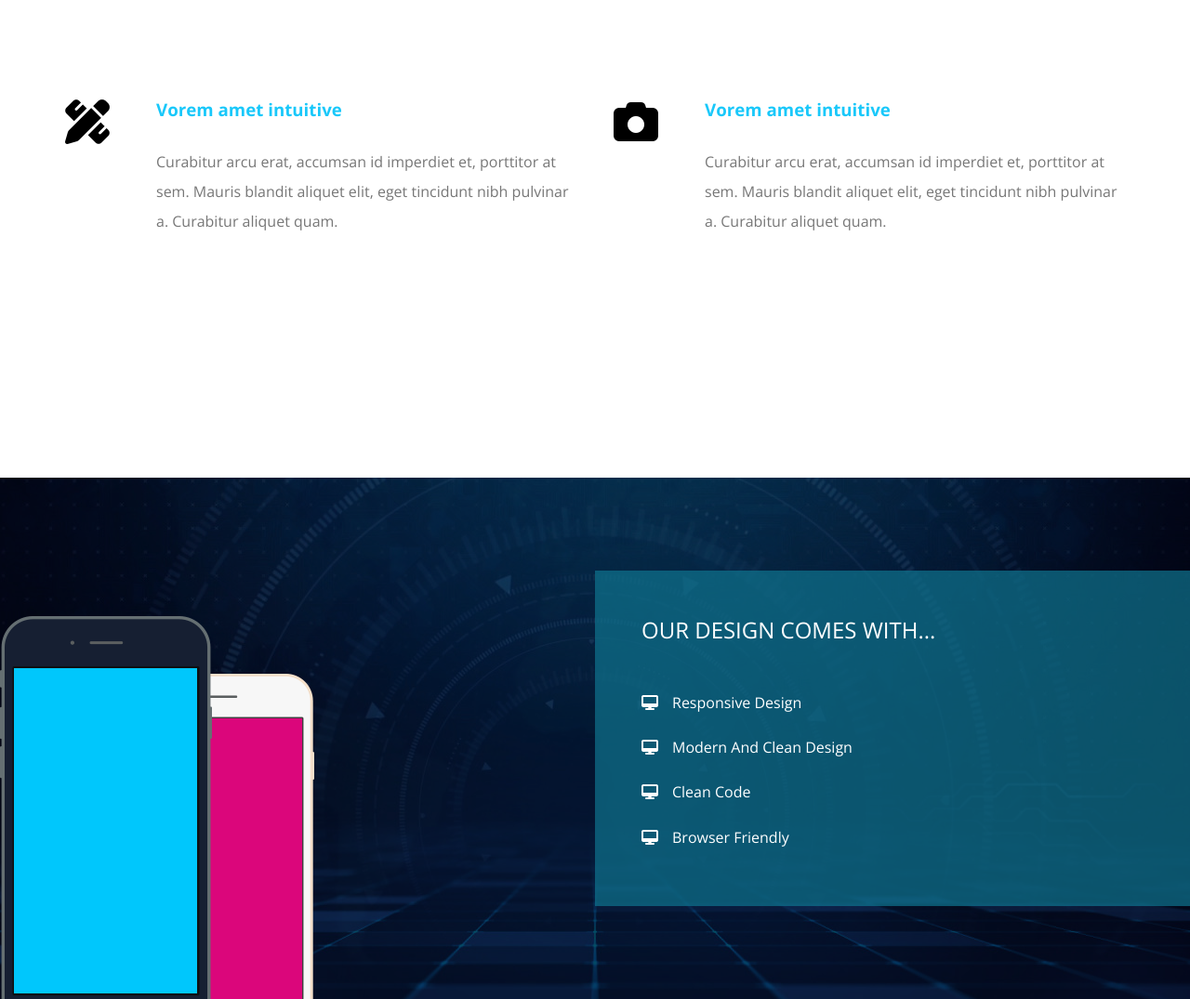
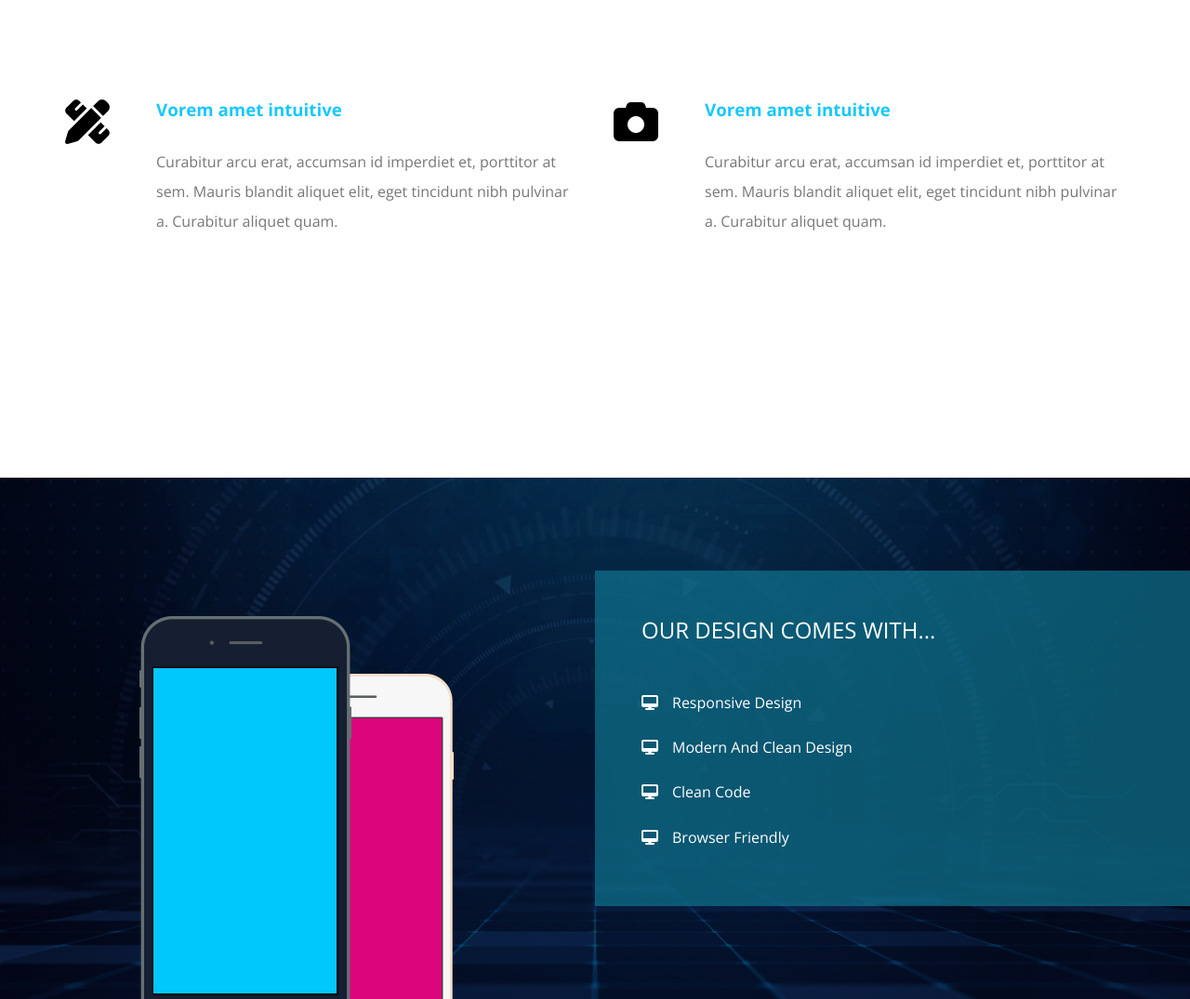
Before and after one commit to Abdallah-Medhat75/Kasper_Template, a plain HTML site: page index.html in a window 1280 px wide. Shown: the part 1331-2406 px from the top of the page at 93% size. Drawn offline with nearby package versions, Linux system fonts and the light colour scheme.

Commit message:
Changed Design Image Positioning

```diff
--- a/css/kasper.css
+++ b/css/kasper.css
@@ -341,7 +341,7 @@ header nav .form i {
 .design img {
     position: absolute;
     bottom: -50px;
-    left: 0;
+    left: 150px;
     z-index: 2;
 }
 .design .text {
```
